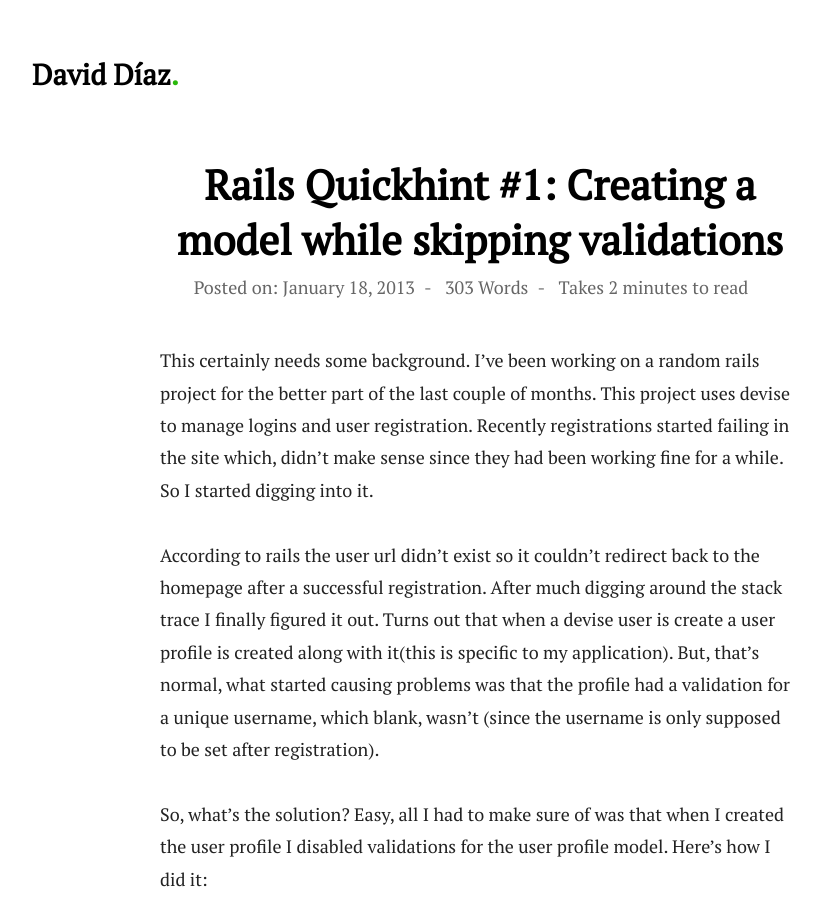
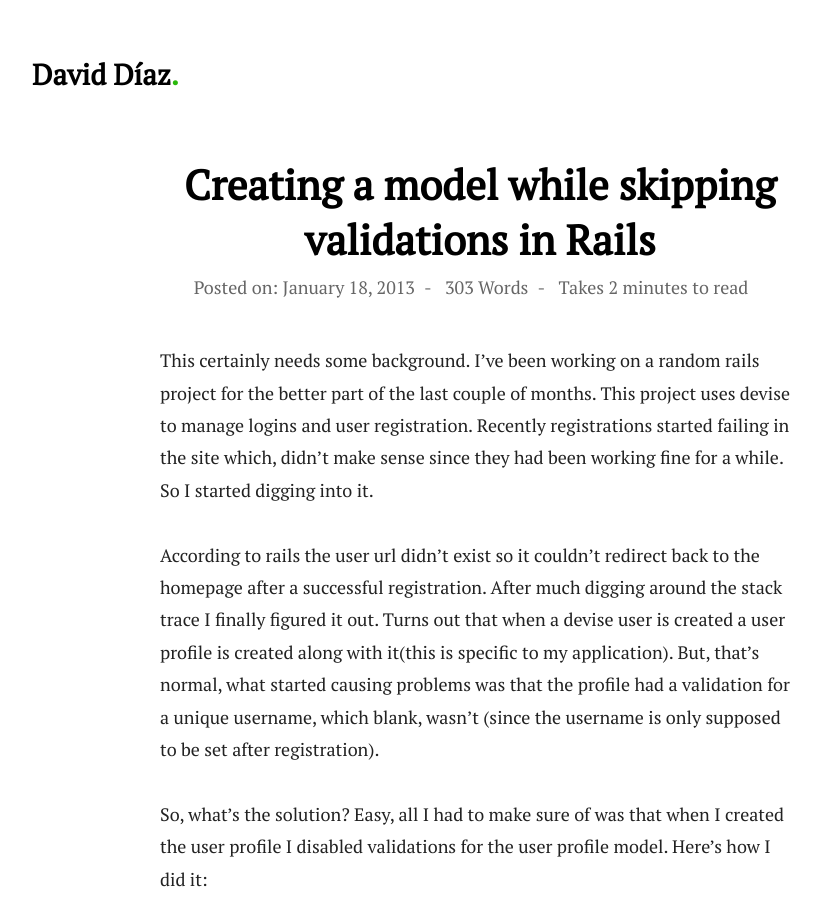
Before and after one commit to Seich/martianwabbit, a Jekyll site: the page built from src/_posts/2013-01-18-rails-quickhint-1.md, in a window 1280 px wide and 900 px high. Shown: the whole window, without its empty margins (160-981 px from the left). Built offline with Jekyll 4.4.1, drawn with Linux system fonts in a browser that asks for light colours.

Commit message:
Cleaning up an old post.

```diff
--- a/src/_posts/2013-01-18-rails-quickhint-1.md
+++ b/src/_posts/2013-01-18-rails-quickhint-1.md
@@ -1,6 +1,6 @@
 ---
 layout: post
-title: "Rails Quickhint #1: Creating a model while skipping validations"
+title: "Creating a model while skipping validations in Rails"
 ---
 
 This certainly needs some background. I've been working on a random rails project for the better part of the last couple of months.
@@ -8,7 +8,7 @@ This project uses devise to manage logins and user registration. Recently regist
 make sense since they had been working fine for a while. So I started digging into it.
 
 According to rails the user url didn't exist so it couldn't redirect back to the homepage after a successful registration.
-After much digging around the stack trace I finally figured it out. Turns out that when a devise user is create a user profile is created along with it(this is specific to my application). But, that's normal, what started causing problems was that the profile had a validation for a unique username, which blank, wasn't (since the username is only supposed to be set after registration).
+After much digging around the stack trace I finally figured it out. Turns out that when a devise user is created a user profile is created along with it(this is specific to my application). But, that's normal, what started causing problems was that the profile had a validation for a unique username, which blank, wasn't (since the username is only supposed to be set after registration).
 
 So, what's the solution? Easy, all I had to make sure of was that when I created the user profile I disabled validations for the user profile model. Here's how I did it:
 
```
